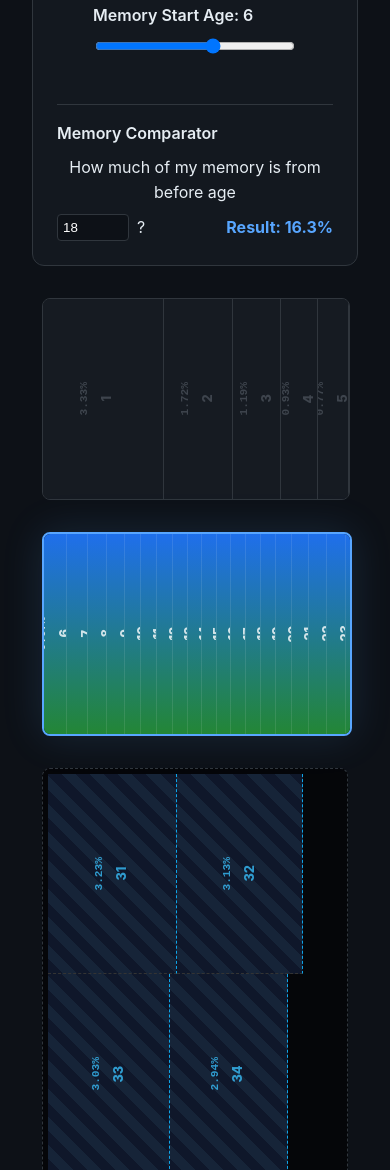
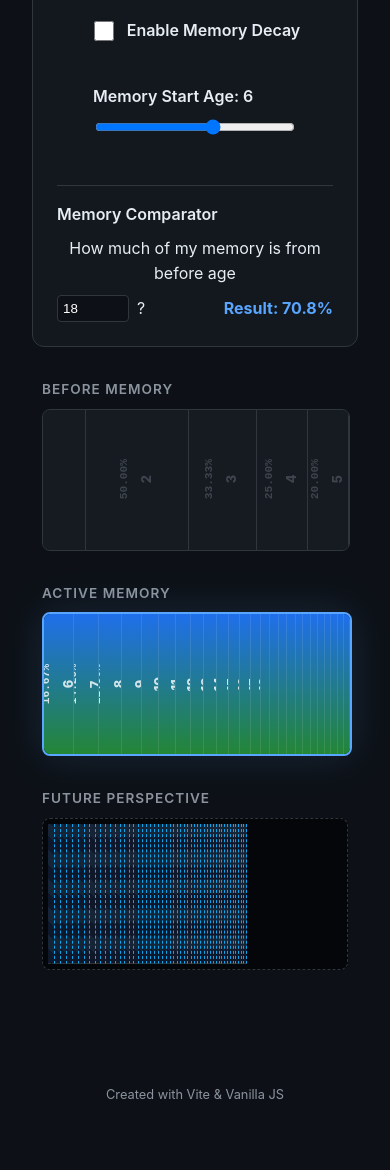
Before and after one commit to woodyhoko/speed-of-life, a plain HTML site: page index.html in a window 390 px wide. Shown: the part 813-1983 px from the top of the page. Drawn offline with Linux system fonts and the light colour scheme.

Commit message:
Refactor timeline layout and styles for responsiveness
Refactor timeline layout with new section wrappers and updated styles. Adjust heights and alignments for better responsiveness and visual consistency.

```diff
--- a/index.html
+++ b/index.html
@@ -98,20 +98,18 @@
         }
 
         /*
-       PHASE 14 & 15: GRID LAYOUT + WRAPPING FUTURE
-       - Columns: Left Spacer (25%) | Center (50%) | Right Spacer (25%)
-       - Row 1: Amnesia | Active
-       - Row 2: Future (Wrapping)
+       PHASE 20: WRAPPERS & LABELS
+       - Grid layout now applies to .section-wrapper
+       - Labels are inside wrappers
     */
 
         /* Main Wrapper - Grid System */
         .timeline-wrapper {
             display: grid;
             grid-template-columns: 1fr 50% 1fr;
-            /* Center is strict 50% */
             grid-template-rows: auto auto;
-            /* Two rows */
             align-items: center;
+            /* Vertical alignment */
             justify-items: center;
             gap: 15px;
             margin-top: 2rem;
@@ -122,44 +120,73 @@
             padding-bottom: 2rem;
         }
 
-        /* Base Card Style */
+        /* Common Wrapper Styling */
+        .section-wrapper {
+            display: flex;
+            flex-direction: column;
+            gap: 8px;
+            /* Space between label and box */
+            min-width: 0;
+            /* GRID FIX: Prevent blowout from children */
+        }
+
+        /* Labels */
+        .section-label {
+            font-size: 0.85rem;
+            font-weight: 600;
+            color: var(--secondary-color);
+            text-transform: uppercase;
+            letter-spacing: 1px;
+        }
+
+        /* Base Card Style (The visual box) */
         .timeline-section {
             display: flex;
             flex-direction: row;
             align-items: stretch;
-            height: 200px;
-            /* REDUCED HEIGHT (Phase 17) - Was 300px */
+            height: 140px;
+            /* REDUCED HEIGHT (Phase 21) - Was 200px */
             border-radius: 8px;
             overflow: hidden;
             transition: all 0.3s ease;
             position: relative;
             width: 100%;
-            /* Fill their grid cell */
         }
 
-        /* 1. Amnesia Panel - LEFT */
-        .amnesia-section {
+        /* 1. Amnesia Wrapper - LEFT */
+        .amnesia-wrapper {
             grid-column: 1;
             grid-row: 1;
             justify-self: end;
-            /* Align to the RIGHT of the left column */
+            /* Align to the RIGHT of left col */
+            align-items: flex-end;
+            /* Align inner content (label/box) to right */
 
+            /* FIX: Avoid fit-content issues. Fill Column 1. */
+            width: 100%;
+            max-width: 100%;
+            min-width: 150px;
+        }
+
+        .amnesia-section {
             background: rgba(48, 54, 61, 0.4);
             border: 1px solid #30363d;
-
-            /* Shrink Wrap Logic */
-            width: fit-content;
-            max-width: 100%;
-            min-width: 150px;
-
+            width: 100%;
             overflow-x: auto;
+            /* Phase 21: Right Align Content on Desktop */
+            justify-content: flex-end;
         }
 
-        /* 2. Active Memory Panel - CENTER */
-        .active-section {
+        /* 2. Active Memory Wrapper - CENTER */
+        .active-wrapper {
             grid-column: 2;
             grid-row: 1;
+            width: 100%;
+            align-items: flex-start;
+            /* Label left aligned */
+        }
 
+        .active-section {
             background: rgba(13, 17, 23, 0.9);
             border: 2px solid #58a6ff;
             box-shadow: 0 0 40px rgba(88, 166, 255, 0.15);
@@ -167,31 +194,28 @@
             overflow: hidden;
         }
 
-        /* 3. Future Panel - BOTTOM (Wrapping) */
+        /* 3. Future Wrapper - BOTTOM (Aligned with Active) */
+        .future-wrapper {
+            grid-column: 2;
+            grid-row: 2;
+            width: 100%;
+            align-items: flex-start;
+        }
+
         .future-section {
-            grid-column: 2;
-            /* COLUMN 2 (Same as Active) */
-            grid-row: 2;
-            /* ROW 2 */
-
             background: rgba(0, 0, 0, 0.6);
             border: 1px dashed #30363d;
 
-            /* Phase 15: WRAP CONTENT */
             display: flex;
             flex-wrap: wrap;
-            /* WRAP enabled */
             align-content: flex-start;
-            /* Pack to top */
             justify-content: flex-start;
 
             height: auto;
-            /* Allow Growth */
-            min-height: 200px;
-            /* Match others initially (Phase 17 update) */
+            min-height: 140px;
+            /* Match standard height */
 
             overflow-x: visible;
-            /* No scrollbar */
             padding: 5px;
             box-sizing: border-box;
         }
@@ -218,7 +242,6 @@
 
         .year-block {
             height: 100%;
-            /* Width set via JS */
             background: linear-gradient(180deg, #1f6feb, #238636);
             display: flex;
             flex-direction: column;
@@ -237,8 +260,8 @@
 
         /* Specific fix for Future Blocks in wrapping container */
         .future-section .year-block {
-            height: 200px;
-            /* REDUCED HEIGHT (Phase 17) - Was 300px */
+            height: 140px;
+            /* REDUCED HEIGHT */
             border-bottom: 1px dashed #333;
         }
 
@@ -295,7 +318,7 @@
             opacity: 0;
         }
 
-        /* PHASE 18: MOBILE RESPONSIVENESS */
+        /* PHASE 18: MOBILE RESPONSIVENESS (Updated for Phase 20 Wrappers) */
         @media (max-width: 768px) {
             .timeline-wrapper {
                 grid-template-columns: 1fr;
@@ -305,32 +328,42 @@
                 gap: 2rem;
             }
 
+            /* Target wrappers now */
+            .amnesia-wrapper,
+            .active-wrapper,
+            .future-wrapper {
+                grid-column: 1;
+                grid-row: auto;
+                width: 100%;
+                height: auto;
+                max-width: 100%;
+                justify-self: stretch;
+                align-items: flex-start;
+                /* Align labels left on mobile */
+            }
+
+            .amnesia-wrapper {
+                justify-self: stretch;
+                align-items: flex-start;
+                /* Override right-align */
+            }
+
+            /* Sections inside wrappers */
+            .amnesia-section {
+                justify-content: flex-start;
+                /* Reset align for mobile */
+            }
+
             .amnesia-section,
             .active-section {
-                grid-column: 1;
-                /* Force to column 1 */
-                grid-row: auto;
-                width: 100%;
-                height: 200px;
-                /* Fixed height for scrollable panels */
-                max-width: 100%;
-                justify-self: stretch;
+                height: 140px;
+                /* Fixed height for scrollable */
             }
 
             /* FIX: Let Future Panel grow on mobile */
             .future-section {
-                grid-column: 1;
-                grid-row: auto;
-                width: 100%;
                 height: auto;
-                min-height: 200px;
-                max-width: 100%;
-                justify-self: stretch;
-            }
-
-            .amnesia-section {
-                justify-self: stretch;
-                /* Override previous 'end' alignment */
+                min-height: 140px;
             }
         }
 
@@ -343,10 +376,8 @@
             padding: 12px;
             border-radius: 8px;
             pointer-events: none;
-            /* Let mouse pass through */
             z-index: 9999;
             display: none;
-            /* Hidden by default */
             box-shadow: 0 4px 20px rgba(0, 0, 0, 0.5);
             font-size: 0.9rem;
             line-height: 1.4;
@@ -400,6 +431,13 @@
                 <input type="range" id="decay-factor" min="0" max="2.0" step="0.05" value="1" />
             </div>
 
+            <div class="control-group checkbox-group" style="display: flex; align-items: center; padding-top: 15px;">
+                <label for="enable-decay" style="display: flex; align-items: center; gap: 10px; cursor: pointer;">
+                    <input type="checkbox" id="enable-decay" style="width: 20px; height: 20px;">
+                    <span>Enable Memory Decay</span>
+                </label>
+            </div>
+
             <div class="control-group">
                 <label for="memory-start">Memory Start Age: <span id="memory-start-value">6</span></label>
                 <input type="range" id="memory-start" min="0" max="10" step="1" value="6" />
@@ -420,15 +458,31 @@
         </div>
 
         <div class="timeline-wrapper">
+
+            <!-- Wrapper 1: Amnesia -->
+            <div class="section-wrapper amnesia-wrapper">
+                <div class="section-label">Before Memory</div>
                 <div id="amnesia-container" class="timeline-section amnesia-section">
                     <!-- Amnesia Blocks -->
                 </div>
+            </div>
+
+            <!-- Wrapper 2: Active -->
+            <div class="section-wrapper active-wrapper">
+                <div class="section-label">Active Memory</div>
                 <div id="active-container" class="timeline-section active-section">
                     <!-- Active Memory Blocks -->
                 </div>
+            </div>
+
+            <!-- Wrapper 3: Future -->
+            <div class="section-wrapper future-wrapper">
+                <div class="section-label">Future Perspective</div>
                 <div id="future-container" class="timeline-section future-section">
                     <!-- Future Blocks -->
                 </div>
+            </div>
+
         </div>
 
         <footer>
@@ -440,7 +494,7 @@
 
     </div>
     <script>
-        // Main JS Logic (Phase 18 Updated)
+        // Main JS Logic (Phase 19 Updated)
         const maxAgeInput = document.getElementById('max-age');
         const maxAgeValue = document.getElementById('max-age-value');
         const currentAgeInput = document.getElementById('current-age');
@@ -449,6 +503,9 @@
         const decayFactorValue = document.getElementById('decay-factor-value');
         const memoryStartInput = document.getElementById('memory-start');
         const memoryStartValue = document.getElementById('memory-start-value');
+
+        // Phase 19: Toggle
+        const enableDecayCheckbox = document.getElementById('enable-decay');
 
         // Analysis Inputs
         const compareAgeInput = document.getElementById('compare-age');
@@ -467,7 +524,41 @@
             const perceptionRaw = 1 / age;
             const yearsAgo = currentAge - age;
             // R = At^-k. We use (yearsAgo + 1) safely.
-            return perceptionRaw * Math.pow(yearsAgo + 1, -decayRate * 1.5);
+            return perceptionRaw * Math.pow(yearsAgo + 1, -decayRate);
+        }
+
+        // Tooltip Handlers
+        function handleMouseEnter(e, data) {
+            if (!tooltip) return;
+
+            tooltip.innerHTML = `
+        <span class="tooltip-header">Age ${data.age}</span>
+        <div class="tooltip-row"><span>Type:</span> <strong>${data.type}</strong></div>
+        <div class="tooltip-row"><span>Impact:</span> <strong>${data.percent}</strong></div>
+        <div class="tooltip-row"><span>Raw Duration:</span> <span>${(1 / data.age).toFixed(4)}</span></div>
+    `;
+            tooltip.style.display = 'block';
+        }
+
+        function handleMouseMove(e) {
+            if (!tooltip) return;
+            const offset = 15;
+
+            // Prevent tooltip from going off-screen
+            let left = e.clientX + offset;
+            let top = e.clientY + offset;
+
+            // Simple boundary check
+            if (left + 200 > window.innerWidth) left = e.clientX - 210;
+            if (top + 100 > window.innerHeight) top = e.clientY - 100;
+
+            tooltip.style.left = `${left}px`;
+            tooltip.style.top = `${top}px`;
+        }
+
+        function handleMouseLeave(e) {
+            if (!tooltip) return;
+            tooltip.style.display = 'none';
         }
 
         function updateAnalysis(totalActivePerception, currentAge, decayRate, memoryStart) {
@@ -495,45 +586,22 @@
             }
         }
 
-        // Tooltip Handlers
-        function handleMouseEnter(e, data) {
-            if (!tooltip) return;
-
-            tooltip.innerHTML = `
-        <span class="tooltip-header">Age ${data.age}</span>
-        <div class="tooltip-row"><span>Type:</span> <strong>${data.type}</strong></div>
-        <div class="tooltip-row"><span>Impact:</span> <strong>${data.percent}</strong></div>
-        <div class="tooltip-row"><span>Raw Duration:</span> <span>${(1 / data.age).toFixed(4)}</span></div>
-    `;
-            tooltip.style.display = 'block';
-        }
-
-        function handleMouseMove(e) {
-            if (!tooltip) return;
-            const offset = 15;
-
-            // Prevent tooltip from going off-screen
-            let left = e.clientX + offset;
-            let top = e.clientY + offset;
-
-            // Simple boundary check (optional, but good for UX)
-            if (left + 200 > window.innerWidth) left = e.clientX - 210;
-            if (top + 100 > window.innerHeight) top = e.clientY - 100;
-
-            tooltip.style.left = `${left}px`;
-            tooltip.style.top = `${top}px`;
-        }
-
-        function handleMouseLeave(e) {
-            if (!tooltip) return;
-            tooltip.style.display = 'none';
-        }
-
 
         function renderTimeline() {
             const maxAge = parseInt(maxAgeInput.value);
             const currentAge = parseInt(currentAgeInput.value);
-            const decayRate = parseFloat(decayFactorInput.value);
+
+            // Phase 19: Checkbox Logic
+            let decayRate = parseFloat(decayFactorInput.value);
+            if (enableDecayCheckbox && !enableDecayCheckbox.checked) {
+                decayRate = 0; // Disable decay logic effectively
+                // Visual feedback
+                decayFactorInput.disabled = true;
+                activeContainer.style.opacity = '1';
+            } else {
+                decayFactorInput.disabled = false;
+            }
+
             const memoryStart = parseInt(memoryStartInput.value);
 
             // Clear all containers
@@ -715,6 +783,7 @@
         decayFactorInput.addEventListener('input', updateValues);
         memoryStartInput.addEventListener('input', updateValues);
         if (compareAgeInput) compareAgeInput.addEventListener('input', updateValues);
+        if (enableDecayCheckbox) enableDecayCheckbox.addEventListener('change', updateValues);
 
         // Handle Window Resize for Mobile Logic recalculation
         window.addEventListener('resize', renderTimeline);
```
Lines whose indentation alone changed are shown as unchanged.
